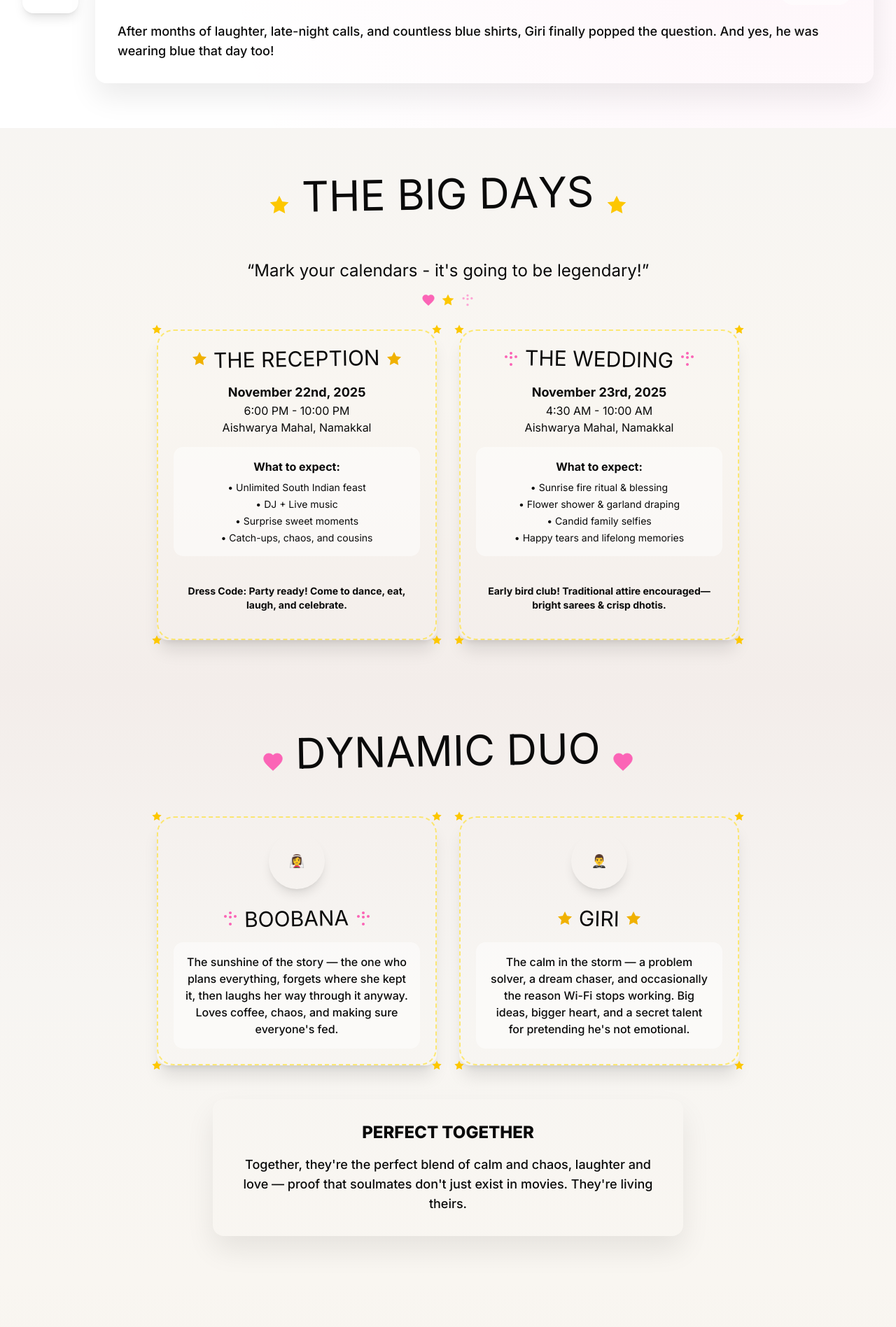
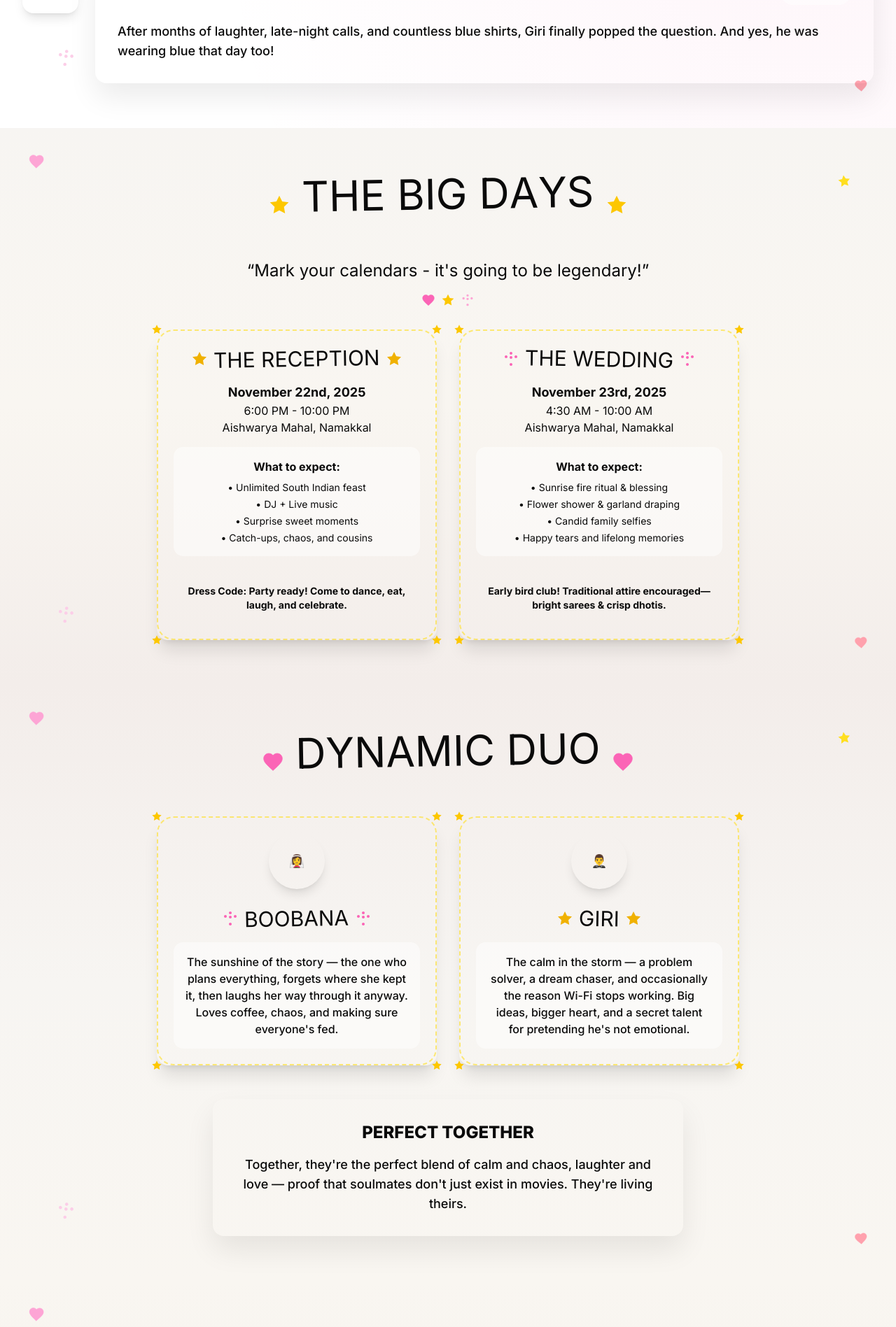
Before and after one commit to NITHESH2303/wedding-invitation, a Next.js app: page / in a window 1280 px wide. Shown: the part 2329-4226 px from the top of the page at 70% size. Built offline with nearby package versions, Linux system fonts and the light colour scheme.

Commit message:
feat: Restore and add floating doodles to all sections for consistent sketchbook design

```diff
--- a/src/app/page.tsx
+++ b/src/app/page.tsx
@@ -382,6 +382,9 @@ export default function HomePage() {
           clipPath: 'polygon(0 0, 100% 0, 100% 80%, 0 100%)'
         }}></div>
 
+        {/* Floating Doodles */}
+        <FloatingDoodles />
+
         <div className="max-w-7xl mx-auto px-8 py-8">
           <ScrollReveal direction="up" className="text-center mb-16">
             {/* Desktop: Single line */}
@@ -458,6 +461,9 @@ export default function HomePage() {
         <div className="absolute top-0 left-0 right-0 h-12 bg-gradient-to-b from-blush-300 to-oat-300" style={{
           clipPath: 'polygon(0 0, 100% 0, 100% 80%, 0 100%)'
         }}></div>
+
+        {/* Floating Doodles */}
+        <FloatingDoodles />
 
         <div className="max-w-4xl mx-auto px-8 py-8">
           <ScrollReveal direction="up" className="text-center mb-8">
@@ -605,6 +611,9 @@ export default function HomePage() {
           clipPath: 'polygon(0 0, 100% 0, 100% 80%, 0 100%)'
         }}></div>
 
+        {/* Floating Doodles */}
+        <FloatingDoodles />
+
         <div className="max-w-4xl mx-auto px-8 py-8">
           <ScrollReveal direction="up" className="text-center mb-8">
             {/* Desktop: Single line */}
@@ -747,6 +756,9 @@ export default function HomePage() {
         <div className="absolute top-0 left-0 right-0 h-12 bg-gradient-to-b from-peach-300 to-blush-300" style={{
           clipPath: 'polygon(0 0, 100% 0, 100% 80%, 0 100%)'
         }}></div>
+
+        {/* Floating Doodles */}
+        <FloatingDoodles />
 
         <div className="max-w-4xl mx-auto px-8 py-8">
           <ScrollReveal direction="up" className="text-center mb-8">
```
